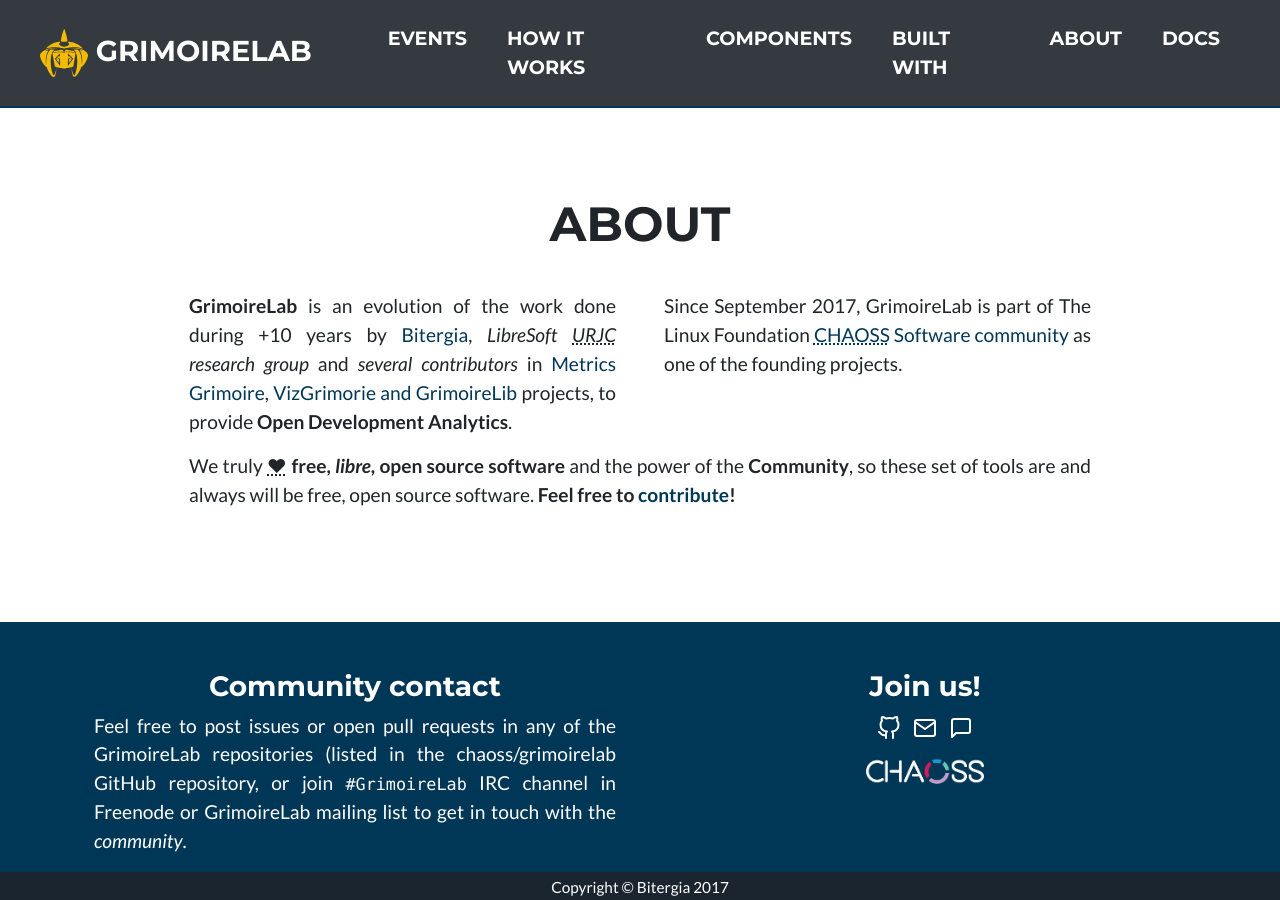
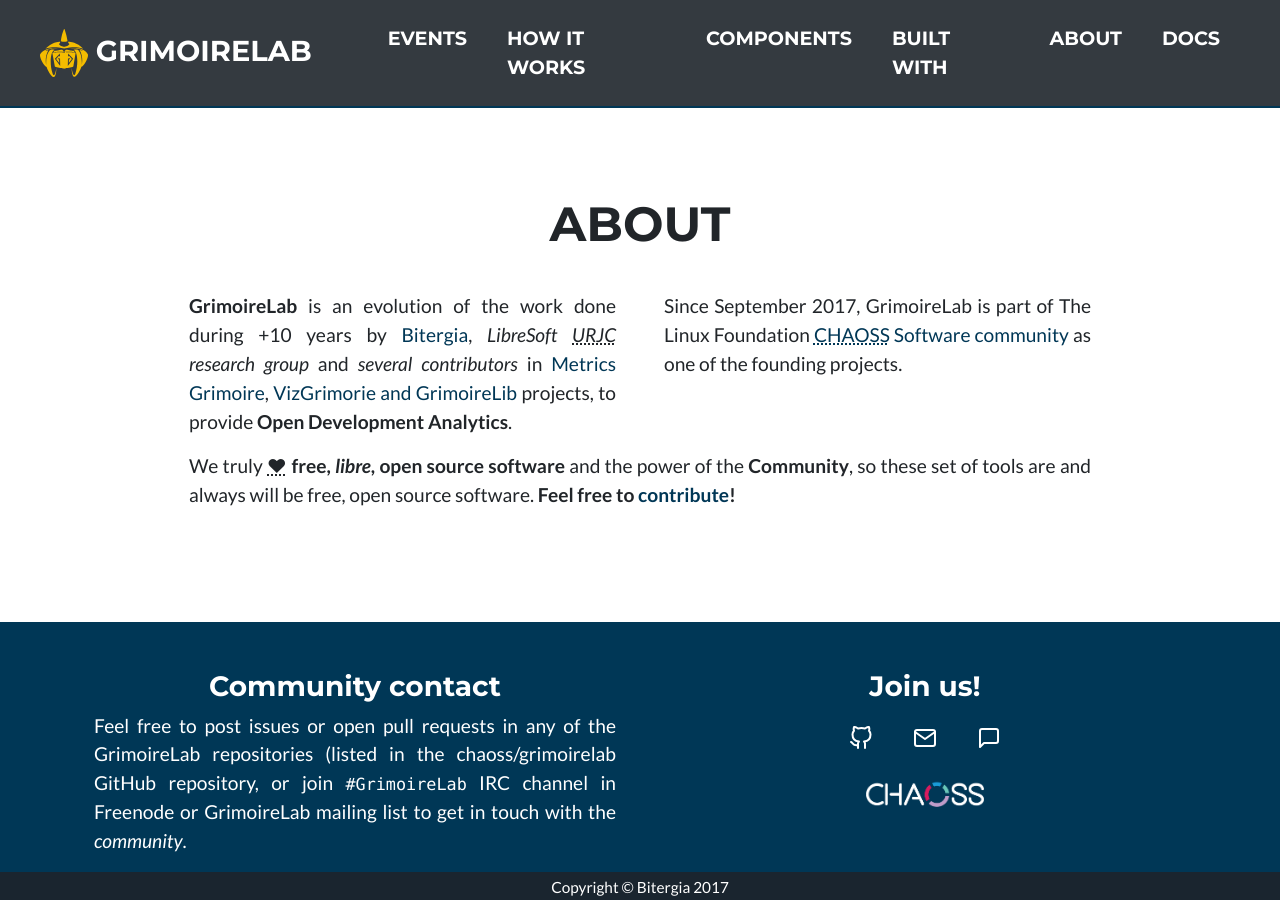
Before and after one commit to chaoss/grimoirelab, a Jekyll site: the page built from docs/index.html, in a window 1280 px wide and 900 px high, scrolled down 5483 px. Built offline with Jekyll 4.4.1, drawn with Linux system fonts in a browser that asks for light colours; grey boxes are pictures that could not be loaded.

Commit message:
Fix footer.html and navigation.html
This commit:

* Removes px word from navigation.html line 6
* Removes px word from footer.html line 21
* Fix class attr within footer.html

Signed-off-by: anajs <anitajs95@gmail.com>

```diff
--- a/docs/_includes/footer.html
+++ b/docs/_includes/footer.html
@@ -14,16 +14,17 @@
             <div class="footer-col col-md-6">
                 <h3>Join us!</h3>
                 <ul class="list-inline">
-                    <li class="list-inline-item"><a class="text-white" href="http://github.com/chaoss/grimoirelab" class="btn-social btn-outline"><i data-feather="github"></i></a></li>
-                    <li class="list-inline-item"><a class="text-white" href="https://lists.linuxfoundation.org/mailman/listinfo/grimoirelab-discussions" class="btn-social btn-outline"><i data-feather="mail"></i></a></li>
-                    <li class="list-inline-item"><a class="text-white" href="http://webchat.freenode.net/?channels=GrimoireLab" class="btn-social btn-outline"><i data-feather="message-square"></i></a></li>
+                    <li class="list-inline-item"><a class="text-white btn-social btn-outline" href="http://github.com/chaoss/grimoirelab"><i data-feather="github"></i></a></li>
+                    <li class="list-inline-item"><a class="text-white btn-social btn-outline" href="https://lists.linuxfoundation.org/mailman/listinfo/grimoirelab-discussions"><i data-feather="mail"></i></a></li>
+                    <li class="list-inline-item"><a class="text-white btn-social btn-outline" href="http://webchat.freenode.net/?channels=GrimoireLab"><i data-feather="message-square"></i></a></li>
                 </ul>
-                <a href="http://chaoss.community"><img src="{{site.baseurl}}/img/Chaoss_Logo_Pantone2.png" alt="CHAOSS: Community Health Analytics for Open Source Software" height="32px"></a>
+                <a href="http://chaoss.community"><img src="{{site.baseurl}}/img/Chaoss_Logo_Pantone2.png" alt="CHAOSS: Community Health Analytics for Open Source Software" height="32"></a>
             </div>
         </div>
     </div>
 </footer>
 <section class="copyright text-center text-white">
+    <h2 class="sr-only">Copyright</h2>
     <div class="container"><small>Copyright &copy; Bitergia 2017</small></div>
 </section>
 
--- a/docs/_includes/navigation.html
+++ b/docs/_includes/navigation.html
@@ -3,7 +3,7 @@
   <div class="container-fluid">
     <!-- Brand and toggle get grouped for better mobile display -->
     <a class="navbar-brand js-scroll-trigger" href="#page-top">
-      <img src="{{site.baseurl}}/img/wizard-y.svg" alt="" height="48px">
+      <img src="{{site.baseurl}}/img/wizard-y.svg" alt="" height="48">
       <span>GrimoireLab</span>
     </a>
     <button class="navbar-toggler navbar-toggler-right text-uppercase font-weight-bold bg-primary text-white rounded" type="button" data-toggle="collapse" data-target="#navbarResponsive" aria-controls="navbarResponsive" aria-expanded="false" aria-label="Toggle navigation">Menu <svg class="bi bi-list" width="1em" height="1em" viewBox="0 0 16 16" fill="currentColor" xmlns="http://www.w3.org/2000/svg">
```
